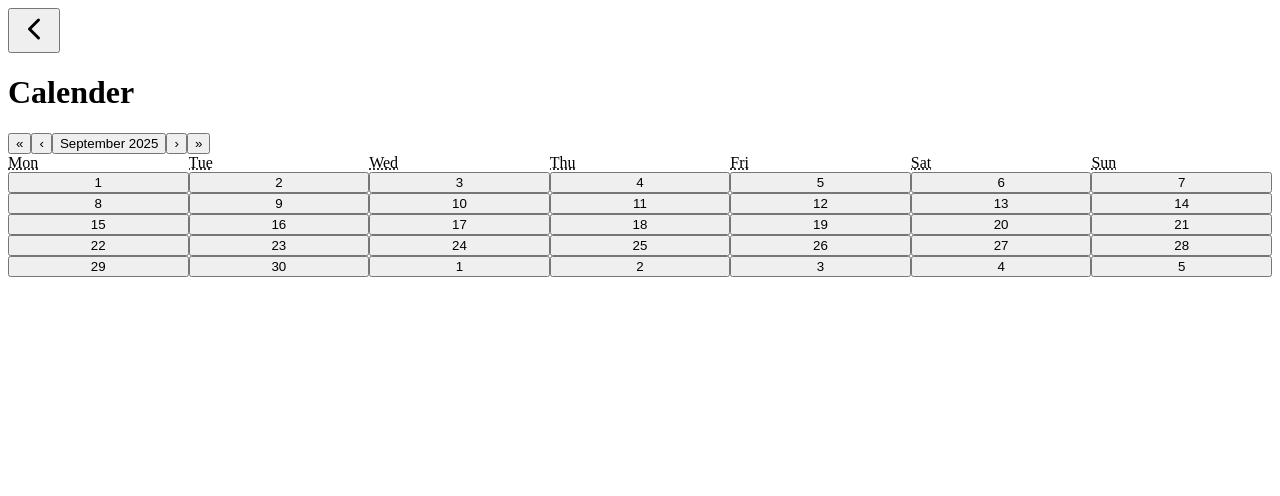
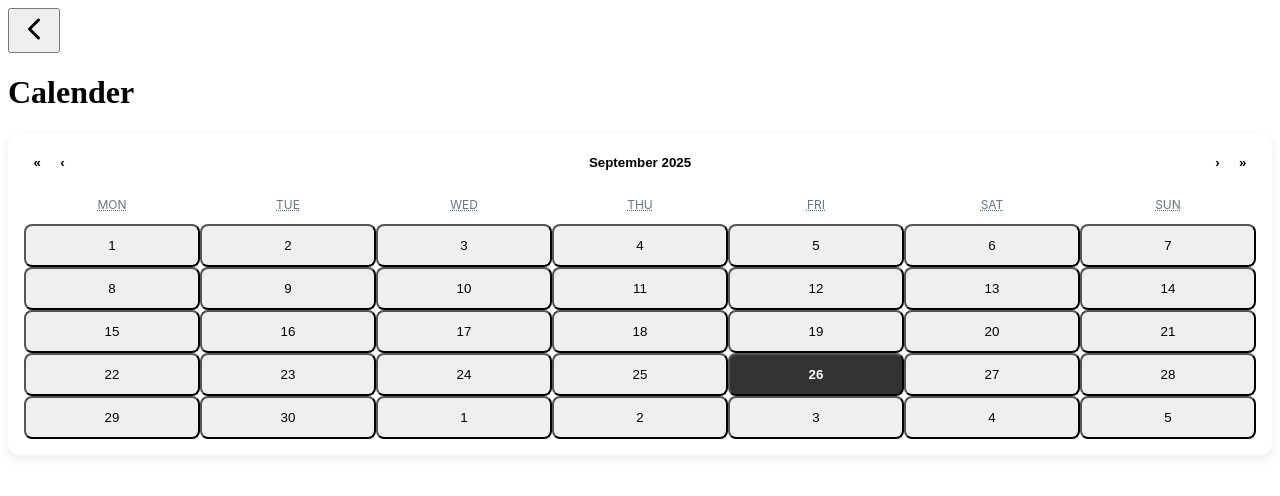
Before and after one commit to MKMukeshkannan/monastry360, a Next.js app in the folder client/: page /Community in a window 1280 px wide. Both pictures are taken after a click on the button "See Cultural Events !!!". Shown: the top 496 px of the page. Built offline with nearby package versions, Linux system fonts and the light colour scheme.

Commit message:
feat: calender styles

```diff
--- /dev/null
+++ b/client/src/pages/Calender.module.css
@@ -0,0 +1,67 @@
+/* Calendar.module.css */
+.calendar {
+  border: none;
+  border-radius: 12px;
+  background-color: white;
+  box-shadow: 0 4px 12px rgba(0, 0, 0, 0.08);
+  padding: 1rem;
+  font-family: 'Inter', sans-serif;
+}
+
+/* Target children globally inside the component */
+.calendar :global(.react-calendar__navigation) {
+  display: flex;
+  justify-content: space-between;
+  align-items: center;
+  margin-bottom: 0.75rem;
+}
+
+.calendar :global(.react-calendar__navigation button) {
+  color: #000;
+  font-weight: 600;
+  background: none;
+  border: none;
+  border-radius: 6px;
+  padding: 0.4rem 0.6rem;
+  transition: background 0.2s ease;
+}
+
+.calendar :global(.react-calendar__navigation button:hover) {
+  background-color: #111;
+  color: #fff
+}
+
+.calendar :global(.react-calendar__tile) {
+  border-radius: 8px;
+  padding: 0.75rem 0.25rem;
+  text-align: center;
+  transition: background 0.2s ease, color 0.2s ease;
+}
+
+.calendar :global(.react-calendar__tile:hover) {
+  background-color: #111;
+  color: white;
+}
+
+.calendar :global(.react-calendar__tile--active) {
+  background-color: #000;
+  color: white;
+}
+
+.calendar :global(.react-calendar__tile--now) {
+  background: #333;
+  color: white;
+  font-weight: 700;
+}
+
+.calendar :global(.react-calendar__month-view__weekdays) {
+  text-transform: uppercase;
+  font-size: 0.75rem;
+  color: #6b7280;
+  margin-bottom: 0.25rem;
+}
+
+.calendar :global(.react-calendar__month-view__weekdays__weekday) {
+  text-align: center;
+  padding: 0.5rem 0;
+}
--- a/client/src/pages/Community.tsx
+++ b/client/src/pages/Community.tsx
@@ -4,6 +4,7 @@ import Calendar from 'react-calendar';
 import { useState } from "react";
 import { IconChevronLeft  } from '@tabler/icons-react';
 import { PostCard } from '@/components/Post';
+import styles from "./Calender.module.css";
 
 type TSubPage = "home" | "calender" | "post";
 
@@ -45,7 +46,7 @@ export default function Commmunity() {
         <Calendar
           onChange={(e) => setValue(e && toYYYYMMDD(e.toLocaleString()) || "") }
           value={value}
-          className="rounded-lg text-xs react-calendar"
+          className={styles.calendar}
         />
         {
         events[value] &&
```
